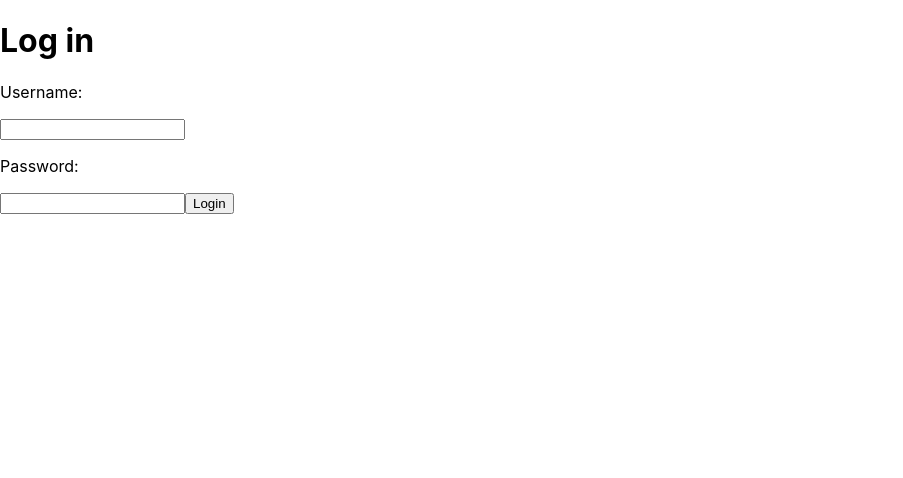
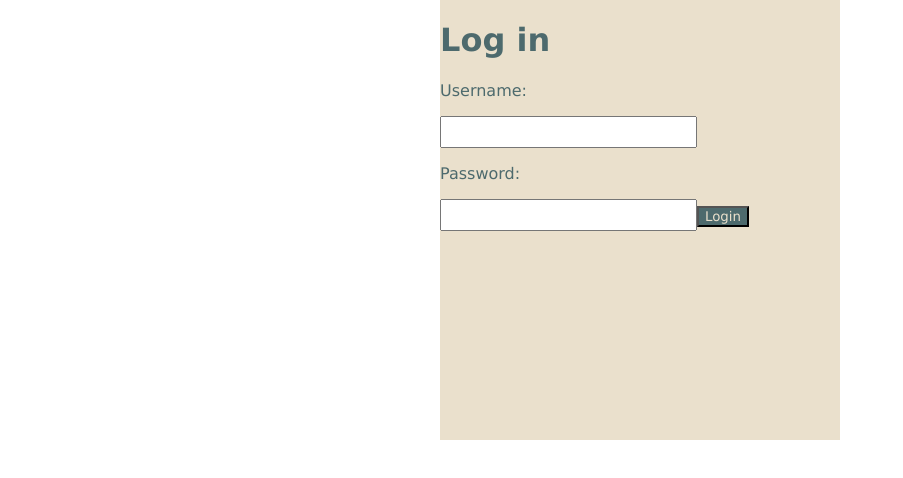
Before and after one commit to Oasis-NEU/f23-group14, a React (Create React App) app: page /login in a window 1280 px wide. Shown: the top 478 px of the page, without its empty margins (0-903 px from the left). Built offline with nearby package versions, Linux system fonts and the light colour scheme.

Commit message:
login page with colors

```diff
--- a/src/App.css
+++ b/src/App.css
@@ -1,6 +1,6 @@
 .App {
   text-align: center;
-  background-color: grey;
+  background-color: lightgrey;
 }
 
 .App-logo {
@@ -15,14 +15,15 @@
 }
 
 .App-header {
-  background-color: #282c34;
+  background-color: #EAE0CC;
   min-height: 100vh;
   display: flex;
   flex-direction: column;
-  align-items: center;
+  align-items: top;
   justify-content: center;
   font-size: calc(10px + 2vmin);
-  color: white;
+  color: #4D6A6D;
+  font-family: Verdana, Geneva, Tahoma, sans-serif;
 }
 
 .App-link {
@@ -32,15 +33,11 @@
 .label {
   display: block;
   font-size: larger;
+  font-family: Verdana, Geneva, Tahoma, sans-serif;
   color: white;
   padding: 5px;
 }
 
-.input {
-  font-size: larger;
-  color: #D9D9D9;
-  padding: 5px;
-}
 
 .SignUp-btn {
   color: white;
@@ -86,8 +83,57 @@
 
 .login-page {
   display: flex;
+  align-content: center;
   flex-direction: column;
   gap: 1rem;
   max-width: 400px;
   margin: auto;
+  background-color: #EAE0CC;
+  color: #4D6A6D;
+  font-family: Verdana, Geneva, Tahoma, sans-serif;
 }
+
+.login-button{
+  background-color: #4D6A6D;
+  color: #EAE0CC;
+  max-width: 400px;
+  max-height: 200px;
+  font-family: Verdana, Geneva, Tahoma, sans-serif;
+}
+
+.login-header{
+  color: #4D6A6D;
+  font-family: Verdana, Geneva, Tahoma, sans-serif;
+}
+
+.input {
+  font-size: larger;
+  padding: 3px;
+  color: #798478;
+}
+
+form{
+  display: inline-block;
+  align-items: center;
+  height: 270px;
+  width: 350px;
+  margin-bottom: 170px;
+}
+
+.header-links{
+  color: #4D6A6D;
+  font-family: Verdana, Geneva, Tahoma, sans-serif;
+
+}
+
+.home-page{
+  background-color: #EAE0CC;
+  min-height: 100vh;
+  display: flex;
+  flex-direction: row;
+  align-items: top;
+  justify-content: center;
+  font-size: calc(10px + 2vmin);
+  color: #4D6A6D;
+  font-family: Verdana, Geneva, Tahoma, sans-serif;
+}
--- a/src/App.js
+++ b/src/App.js
@@ -18,10 +18,16 @@ function App() {
   return (
     <div className="App">
       <header className="App-header">
-        <Link to={'Upload'}>Upload</Link>
-        <Link to={'Login'}>Log in</Link>
-        <Link to={'SignUp'}>Sign up</Link>
+        <h1>Thrifting Exchange</h1>
+        <Link className="header-links" to={'Home'}>Home</Link>
+        <Link className="header-links" to={'Upload'}>Upload</Link>
+        <Link className="header-links" to={'Login'}>Log in</Link>
+        <Link className="header-links" to={'SignUp'}>Sign up</Link>
       </header>
+
+      <body className="App-body">
+
+      </body>
     </div>
   );
 }
--- a/src/pages/Home.js
+++ b/src/pages/Home.js
@@ -2,7 +2,7 @@ import React from "react";
 
 export default function Home() {
     return (
-        <div>
+        <div className="home-page">
             <h1>Thrifting Exchange</h1>
         </div>
     )
--- a/src/pages/Login.js
+++ b/src/pages/Login.js
@@ -1,4 +1,5 @@
 import React, { useState } from "react";
+import { Link } from "react-router-dom";
 
 function LoginPage() {
     const [username, setUsername] = useState('');
@@ -15,21 +16,24 @@ function LoginPage() {
     };
 
     return (
-        <div>
-            <h1>Log in</h1>
+        <div className="login-page">
+            <form>
+            <h1 className="login-header">Log in</h1>
             <p>Username:</p>
-            <input
+            <input className="input"
                 type="text"
                 value={username}
                 onChange={e => setUsername(e.target.value)}
             />
             <p>Password:</p>
-            <input
+            <input className="input"
                 type="password"
                 value={password}
                 onChange={e => setPassword(e.target.value)}
             />
-            <button onClick={handleLogin}>Login</button>
+            <button className="login-button" onClick={handleLogin}>Login</button>
+            </form>
+
         </div>
     );
 }
```
Also changed, not shown: src/index.css (line endings or trailing spaces).
